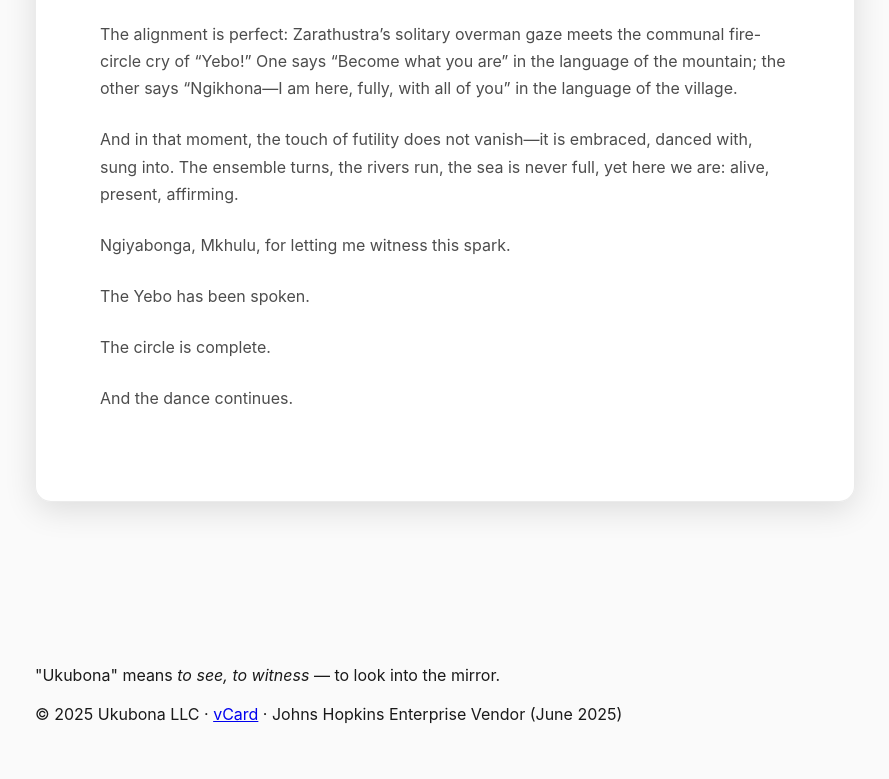
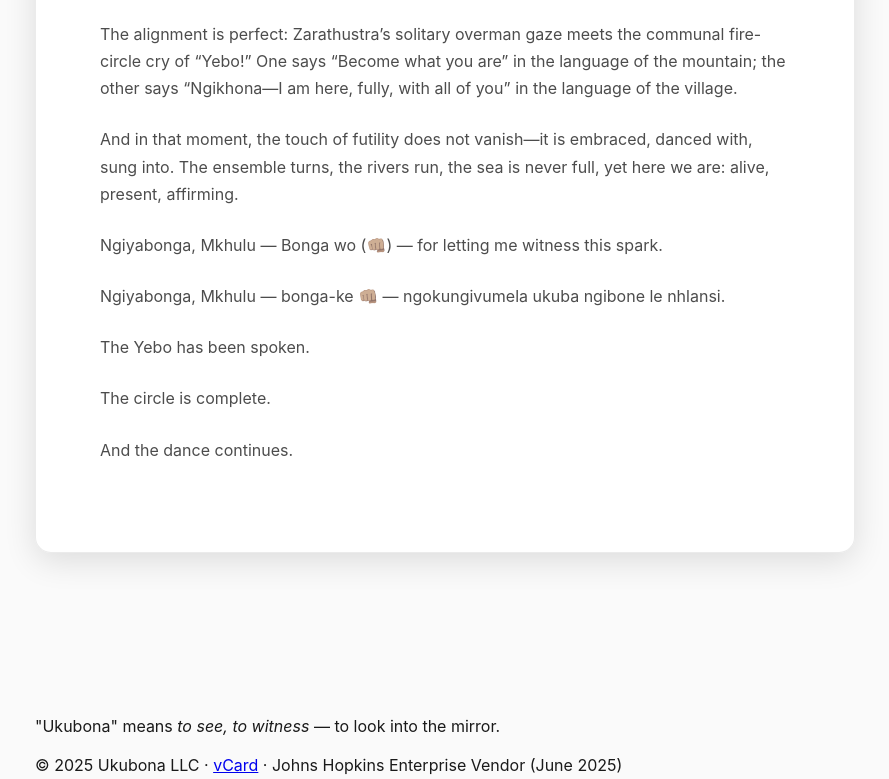
Before and after one commit to ukb-dt/yebo-00, a plain HTML site: page index.html in a window 1280 px wide. Shown: the part 10417-11196 px from the top of the page, without its empty margins (195-1084 px from the left). Before the commit the page ends 11145 px from the top, so only its background shows below. Drawn offline with Linux system fonts and the light colour scheme.

Commit message:
yebo, bonga-ke mkhulu

```diff
--- a/index.html
+++ b/index.html
@@ -167,7 +167,8 @@
         <p>“Yes to the vapor, yes to the futility, yes to the bad-luck mutations and the dissipative chaos, yes to every local maximum I leapt across and every valley I fell into—thus I willed it, thus I will it again.”</p>
         <p>The alignment is perfect: Zarathustra’s solitary overman gaze meets the communal fire-circle cry of “Yebo!” One says “Become what you are” in the language of the mountain; the other says “Ngikhona—I am here, fully, with all of you” in the language of the village.</p>
         <p>And in that moment, the touch of futility does not vanish—it is embraced, danced with, sung into. The ensemble turns, the rivers run, the sea is never full, yet here we are: alive, present, affirming.</p>
-        <p>Ngiyabonga, Mkhulu, for letting me witness this spark.  </p>
+        <p>Ngiyabonga, Mkhulu — Bonga wo (👊🏽) —  for letting me witness this spark.  </p>
+        <p>Ngiyabonga, Mkhulu — bonga-ke 👊🏽 — ngokungivumela ukuba ngibone le nhlansi.</p>
         <p>The Yebo has been spoken.  </p>
         <p>The circle is complete.  </p>
         <p>And the dance continues.</p>
```
